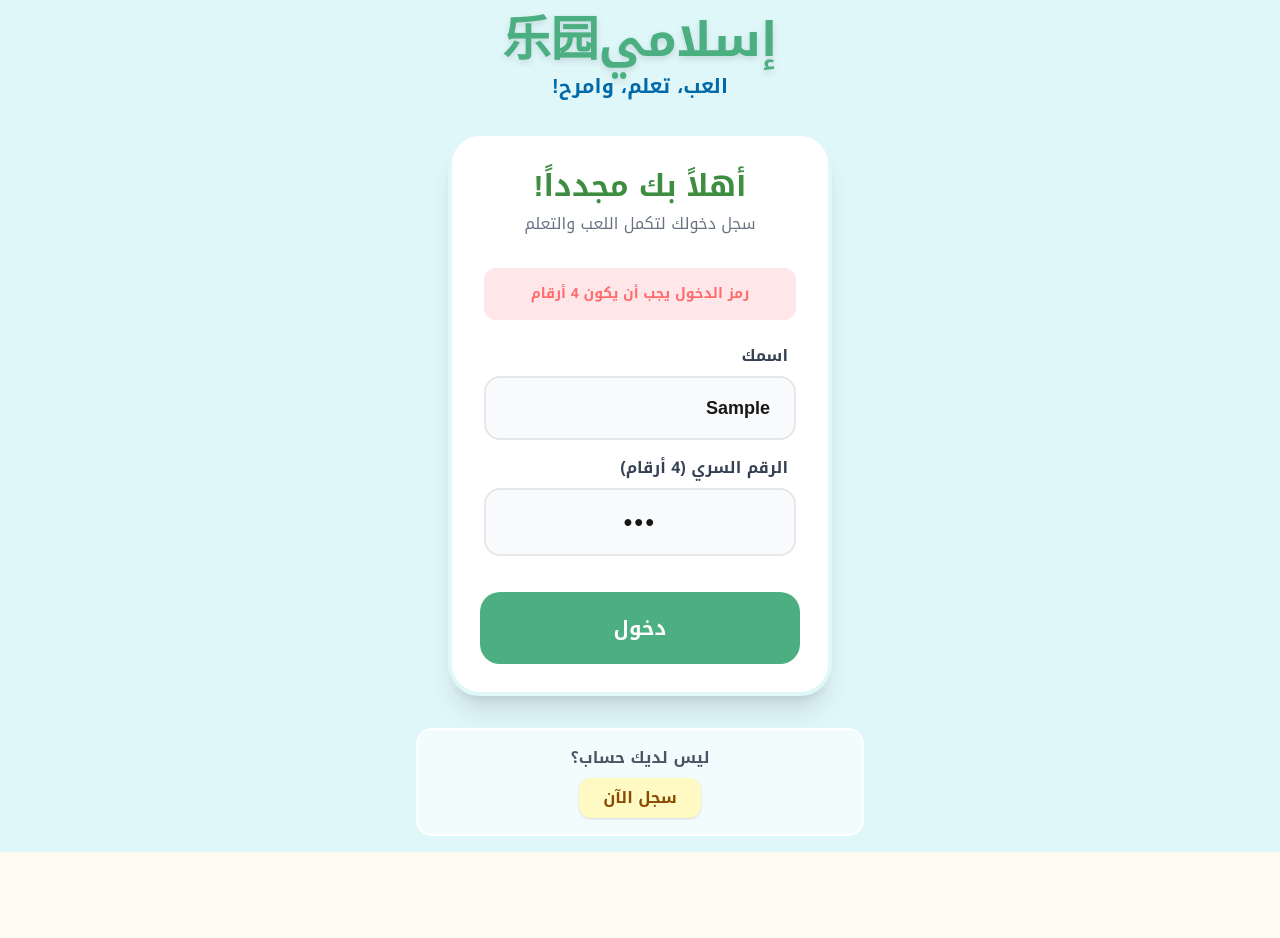
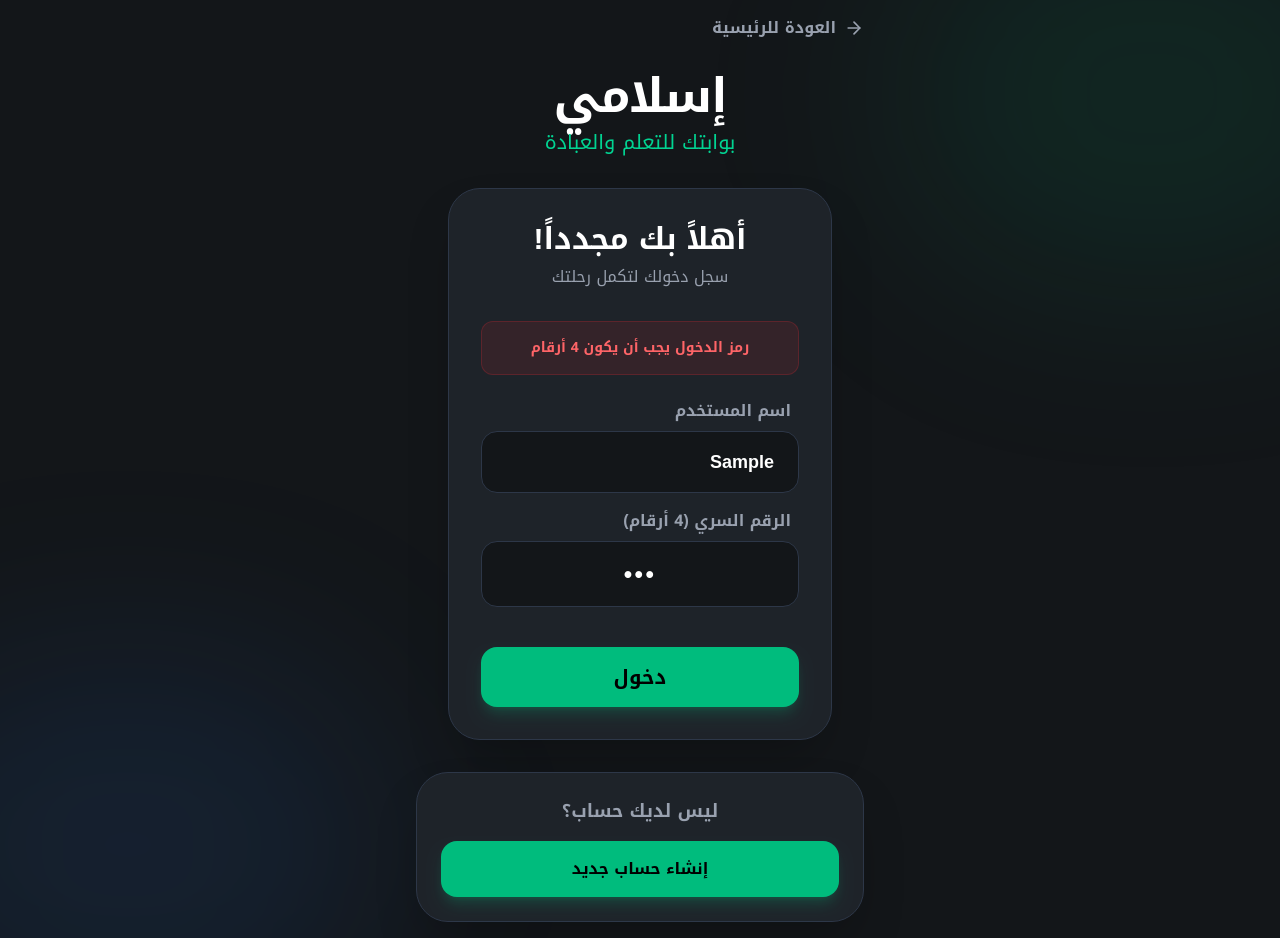
Before and after one commit to HassanSamhann/kidsweb, a Next.js app: page /login in a window 1280 px wide. Both pictures are taken after typing "Sample", "Sample123" into the empty fields and a click on the button "دخول". Before the commit the page ends 852 px from the top, so only its background shows below. Built offline with nearby package versions, Linux system fonts and the light colour scheme; no server answers.

Commit message:
feat: implement authentication login and registration pages with forms

```diff
--- a/app/(auth)/login/page.tsx
+++ b/app/(auth)/login/page.tsx
@@ -3,25 +3,40 @@
 import React from 'react';
 import Link from 'next/link';
 import { LoginForm } from '../../../features/auth/LoginForm';
+import { ArrowRight, Home } from 'lucide-react';
 
 export default function LoginPage() {
   return (
-    <div className="min-h-screen bg-sky-light flex flex-col items-center justify-center p-4">
-      <div className="w-full max-w-md">
+    <div className="min-h-screen bg-[#131619] flex flex-col items-center justify-center p-4 relative overflow-hidden">
+      {/* Background Orbs */}
+      <div className="absolute top-[-10%] right-[-10%] w-[40%] h-[40%] bg-emerald-500/10 rounded-full blur-[100px]" />
+      <div className="absolute bottom-[-10%] left-[-10%] w-[40%] h-[40%] bg-blue-500/10 rounded-full blur-[100px]" />
+
+      <div className="w-full max-w-md z-10">
+        <div className="mb-8 flex justify-between items-center">
+          <Link
+            href="/"
+            className="flex items-center text-gray-400 hover:text-white transition-colors group"
+          >
+            <ArrowRight className="w-5 h-5 ml-2 group-hover:translate-x-1 transition-transform" />
+            <span className="font-bold">العودة للرئيسية</span>
+          </Link>
+        </div>
+
         <div className="text-center mb-8">
-          <h1 className="text-5xl font-black text-primary mb-2 drop-shadow-md">إسلامي乐园</h1>
-          <p className="text-xl font-bold text-sky-700">العب، تعلم، وامرح!</p>
+          <h1 className="text-5xl font-black text-white mb-2 tracking-tight">إسلامي</h1>
+          <p className="text-xl font-medium text-emerald-400">بوابتك للتعلم والعبادة</p>
         </div>
 
         <LoginForm />
 
-        <div className="mt-8 text-center bg-white/60 p-4 rounded-2xl backdrop-blur-sm border-2 border-white">
-          <p className="text-gray-600 font-bold mb-2">ليس لديك حساب؟</p>
+        <div className="mt-8 text-center p-6 rounded-[2rem] bg-[#1e2329] border border-[#2d3748] shadow-2xl">
+          <p className="text-gray-400 font-bold mb-4 text-lg">ليس لديك حساب؟</p>
           <Link
             href="/register"
-            className="inline-block bg-gold-light text-yellow-800 px-6 py-2 rounded-xl font-black hover:bg-gold hover:text-white transition-colors shadow-sm"
+            className="inline-block w-full bg-emerald-500 hover:bg-emerald-600 text-black px-6 py-4 rounded-2xl font-black transition-all transform hover:scale-[1.02] active:scale-[0.98] shadow-lg shadow-emerald-500/20"
           >
-            سجل الآن
+            إنشاء حساب جديد
           </Link>
         </div>
       </div>
--- a/app/(auth)/register/page.tsx
+++ b/app/(auth)/register/page.tsx
@@ -3,23 +3,38 @@
 import React from 'react';
 import Link from 'next/link';
 import { RegisterForm } from '../../../features/auth/RegisterForm';
+import { ArrowRight } from 'lucide-react';
 
 export default function RegisterPage() {
   return (
-    <div className="min-h-screen bg-primary-light/20 flex flex-col items-center justify-center p-4">
-      <div className="w-full max-w-md">
+    <div className="min-h-screen bg-[#131619] flex flex-col items-center justify-center p-4 relative overflow-hidden">
+      {/* Background Orbs */}
+      <div className="absolute top-[-10%] right-[-10%] w-[40%] h-[40%] bg-blue-500/10 rounded-full blur-[100px]" />
+      <div className="absolute bottom-[-10%] left-[-10%] w-[40%] h-[40%] bg-emerald-500/10 rounded-full blur-[100px]" />
+
+      <div className="w-full max-w-md z-10">
+        <div className="mb-6 flex justify-between items-center">
+          <Link
+            href="/"
+            className="flex items-center text-gray-400 hover:text-white transition-colors group"
+          >
+            <ArrowRight className="w-5 h-5 ml-2 group-hover:translate-x-1 transition-transform" />
+            <span className="font-bold">العودة للرئيسية</span>
+          </Link>
+        </div>
+
         <div className="text-center mb-6">
-          <h1 className="text-4xl font-black text-primary mb-2 drop-shadow-sm">مرحباً بك في إسلامي乐园</h1>
-          <p className="text-lg font-bold text-gray-600">هيا نصنع حساباً لك!</p>
+          <h1 className="text-4xl font-black text-white mb-2 tracking-tight">إنشاء حساب</h1>
+          <p className="text-lg font-medium text-emerald-400">انضم إلينا في رحلة التعلم</p>
         </div>
 
         <RegisterForm />
 
-        <div className="mt-6 text-center bg-white/60 p-4 rounded-2xl backdrop-blur-sm border-2 border-white">
-          <p className="text-gray-600 font-bold mb-2">لديك حساب بالفعل؟</p>
+        <div className="mt-6 text-center p-6 rounded-[2rem] bg-[#1e2329] border border-[#2d3748] shadow-2xl">
+          <p className="text-gray-400 font-bold mb-4 text-lg">لديك حساب بالفعل؟</p>
           <Link
             href="/login"
-            className="inline-block bg-sky-light text-sky-800 px-6 py-2 rounded-xl font-black hover:bg-sky hover:text-white transition-colors shadow-sm"
+            className="inline-block w-full bg-[#2d3748] hover:bg-[#3d4b5f] text-white px-6 py-4 rounded-2xl font-black transition-all transform hover:scale-[1.02] active:scale-[0.98] border border-[#4a5568]"
           >
             تسجيل الدخول
           </Link>
--- a/features/auth/LoginForm.tsx
+++ b/features/auth/LoginForm.tsx
@@ -47,36 +47,36 @@ export function LoginForm() {
   };
 
   return (
-    <form onSubmit={handleSubmit} className="w-full max-w-sm mx-auto space-y-6 bg-white p-6 md:p-8 rounded-[2rem] shadow-xl border-4 border-sky-light">
+    <form onSubmit={handleSubmit} className="w-full max-w-sm mx-auto space-y-6 bg-[#1e2329] p-6 md:p-8 rounded-[2rem] shadow-2xl border border-[#2d3748]">
       <div className="text-center mb-8">
-        <h2 className="text-3xl font-black text-primary-dark mb-2">أهلاً بك مجدداً!</h2>
-        <p className="text-gray-500 font-medium">سجل دخولك لتكمل اللعب والتعلم</p>
+        <h2 className="text-3xl font-black text-white mb-2">أهلاً بك مجدداً!</h2>
+        <p className="text-gray-400 font-medium">سجل دخولك لتكمل رحلتك</p>
       </div>
 
       {error && (
-        <div className="bg-coral-light/50 text-coral p-4 rounded-xl text-center font-bold text-sm">
+        <div className="bg-red-500/10 text-red-400 p-4 rounded-xl text-center font-bold text-sm border border-red-500/20">
           {error}
         </div>
       )}
 
       <div className="space-y-4">
         <div>
-          <label className="block text-gray-700 font-bold mb-2 pr-2" htmlFor="username">
-            اسمك
+          <label className="block text-gray-400 font-bold mb-2 pr-2" htmlFor="username">
+            اسم المستخدم
           </label>
           <input
             id="username"
             type="text"
             value={username}
             onChange={(e) => setUsername(e.target.value)}
-            className="w-full px-6 py-4 rounded-2xl bg-gray-50 border-2 border-gray-200 focus:border-primary focus:ring-4 focus:ring-primary/20 transition-all outline-none font-bold text-lg"
-            placeholder="مثال: أحمد"
+            className="w-full px-6 py-4 rounded-2xl bg-[#131619] border border-[#2d3748] text-white focus:border-emerald-500 focus:ring-4 focus:ring-emerald-500/10 transition-all outline-none font-bold text-lg placeholder:text-gray-600"
+            placeholder="ادخل اسمك هنا"
             disabled={isLoading}
           />
         </div>
 
         <div>
-          <label className="block text-gray-700 font-bold mb-2 pr-2" htmlFor="pin">
+          <label className="block text-gray-400 font-bold mb-2 pr-2" htmlFor="pin">
             الرقم السري (4 أرقام)
           </label>
           <input
@@ -87,7 +87,7 @@ export function LoginForm() {
             maxLength={4}
             value={pin}
             onChange={(e) => setPin(e.target.value.replace(/[^0-9]/g, ''))}
-            className="w-full px-6 py-4 rounded-2xl bg-gray-50 border-2 border-gray-200 focus:border-primary focus:ring-4 focus:ring-primary/20 transition-all outline-none font-bold text-2xl text-center tracking-widest"
+            className="w-full px-6 py-4 rounded-2xl bg-[#131619] border border-[#2d3748] text-white focus:border-emerald-500 focus:ring-4 focus:ring-emerald-500/10 transition-all outline-none font-bold text-2xl text-center tracking-widest placeholder:text-gray-600"
             placeholder="••••"
             disabled={isLoading}
           />
@@ -95,14 +95,13 @@ export function LoginForm() {
       </div>
 
       <div className="pt-4">
-        <Button
+        <button
           type="submit"
-          fullWidth
-          size="lg"
           disabled={isLoading}
+          className="w-full bg-emerald-500 hover:bg-emerald-600 text-black px-6 py-4 rounded-2xl font-black text-xl transition-all transform hover:scale-[1.02] active:scale-[0.98] shadow-lg shadow-emerald-500/20 flex items-center justify-center disabled:opacity-50 disabled:cursor-not-allowed"
         >
-          {isLoading ? <LoadingSpinner size={24} className="text-white p-0" /> : 'دخول'}
-        </Button>
+          {isLoading ? <LoadingSpinner size={24} className="text-black" /> : 'دخول'}
+        </button>
       </div>
     </form>
   );
--- a/features/auth/RegisterForm.tsx
+++ b/features/auth/RegisterForm.tsx
@@ -53,21 +53,21 @@ export function RegisterForm() {
   };
 
   return (
-    <form onSubmit={handleSubmit} className="w-full max-w-sm mx-auto space-y-5 bg-white p-6 md:p-8 rounded-[2rem] shadow-xl border-4 border-primary/30">
+    <form onSubmit={handleSubmit} className="w-full max-w-sm mx-auto space-y-5 bg-[#1e2329] p-6 md:p-8 rounded-[2rem] shadow-2xl border border-[#2d3748]">
       <div className="text-center mb-6">
-        <h2 className="text-3xl font-black text-primary-dark mb-2">حساب جديد</h2>
-        <p className="text-gray-500 font-medium">هيا بنا نبدأ رحلتنا الممتعة!</p>
+        <h2 className="text-3xl font-black text-white mb-2">حساب جديد</h2>
+        <p className="text-gray-400 font-medium">ابدأ رحلتك التعليمية معنا</p>
       </div>
 
       {error && (
-        <div className="bg-coral-light/50 text-coral p-3 rounded-xl text-center font-bold text-sm">
+        <div className="bg-red-500/10 text-red-400 p-3 rounded-xl text-center font-bold text-sm border border-red-500/20">
           {error}
         </div>
       )}
 
       <div className="space-y-4">
         <div>
-          <label className="block text-gray-700 font-bold mb-1 pr-2 text-sm" htmlFor="username">
+          <label className="block text-gray-400 font-bold mb-1 pr-2 text-sm" htmlFor="username">
             اكتب اسمك
           </label>
           <input
@@ -75,14 +75,14 @@ export function RegisterForm() {
             type="text"
             value={username}
             onChange={(e) => setUsername(e.target.value)}
-            className="w-full px-5 py-3 rounded-2xl bg-gray-50 border-2 border-gray-200 focus:border-primary focus:ring-4 focus:ring-primary/20 transition-all outline-none font-bold text-lg"
+            className="w-full px-5 py-3 rounded-2xl bg-[#131619] border border-[#2d3748] text-white focus:border-emerald-500 focus:ring-4 focus:ring-emerald-500/10 transition-all outline-none font-bold text-lg placeholder:text-gray-600"
             placeholder="مثال: أحمد"
             disabled={isLoading}
           />
         </div>
 
         <div>
-          <label className="block text-gray-700 font-bold mb-1 pr-2 text-sm" htmlFor="pin">
+          <label className="block text-gray-400 font-bold mb-1 pr-2 text-sm" htmlFor="pin">
             اختر رقماً سرياً (4 أرقام)
           </label>
           <input
@@ -93,14 +93,14 @@ export function RegisterForm() {
             maxLength={4}
             value={pin}
             onChange={(e) => setPin(e.target.value.replace(/[^0-9]/g, ''))}
-            className="w-full px-5 py-3 rounded-2xl bg-gray-50 border-2 border-gray-200 focus:border-primary focus:ring-4 focus:ring-primary/20 transition-all outline-none font-bold text-2xl text-center tracking-widest"
+            className="w-full px-5 py-3 rounded-2xl bg-[#131619] border border-[#2d3748] text-white focus:border-emerald-500 focus:ring-4 focus:ring-emerald-500/10 transition-all outline-none font-bold text-2xl text-center tracking-widest placeholder:text-gray-600"
             placeholder="••••"
             disabled={isLoading}
           />
         </div>
 
         <div>
-          <label className="block text-gray-700 font-bold mb-1 pr-2 text-sm" htmlFor="confirmPin">
+          <label className="block text-gray-400 font-bold mb-1 pr-2 text-sm" htmlFor="confirmPin">
             أعد كتابة الرقم السري
           </label>
           <input
@@ -111,7 +111,7 @@ export function RegisterForm() {
             maxLength={4}
             value={confirmPin}
             onChange={(e) => setConfirmPin(e.target.value.replace(/[^0-9]/g, ''))}
-            className="w-full px-5 py-3 rounded-2xl bg-gray-50 border-2 border-gray-200 focus:border-primary focus:ring-4 focus:ring-primary/20 transition-all outline-none font-bold text-2xl text-center tracking-widest"
+            className="w-full px-5 py-3 rounded-2xl bg-[#131619] border border-[#2d3748] text-white focus:border-emerald-500 focus:ring-4 focus:ring-emerald-500/10 transition-all outline-none font-bold text-2xl text-center tracking-widest placeholder:text-gray-600"
             placeholder="••••"
             disabled={isLoading}
           />
@@ -119,14 +119,13 @@ export function RegisterForm() {
       </div>
 
       <div className="pt-2">
-        <Button
+        <button
           type="submit"
-          fullWidth
-          size="lg"
           disabled={isLoading}
+          className="w-full bg-emerald-500 hover:bg-emerald-600 text-black px-6 py-4 rounded-2xl font-black text-xl transition-all transform hover:scale-[1.02] active:scale-[0.98] shadow-lg shadow-emerald-500/20 flex items-center justify-center disabled:opacity-50 disabled:cursor-not-allowed"
         >
-          {isLoading ? <LoadingSpinner size={24} className="text-white p-0" /> : 'هيا بنا!'}
-        </Button>
+          {isLoading ? <LoadingSpinner size={24} className="text-black" /> : 'إنشاء الحساب'}
+        </button>
       </div>
     </form>
   );
```
Also changed, not shown: app/page.tsx (+8 -1 lines).
